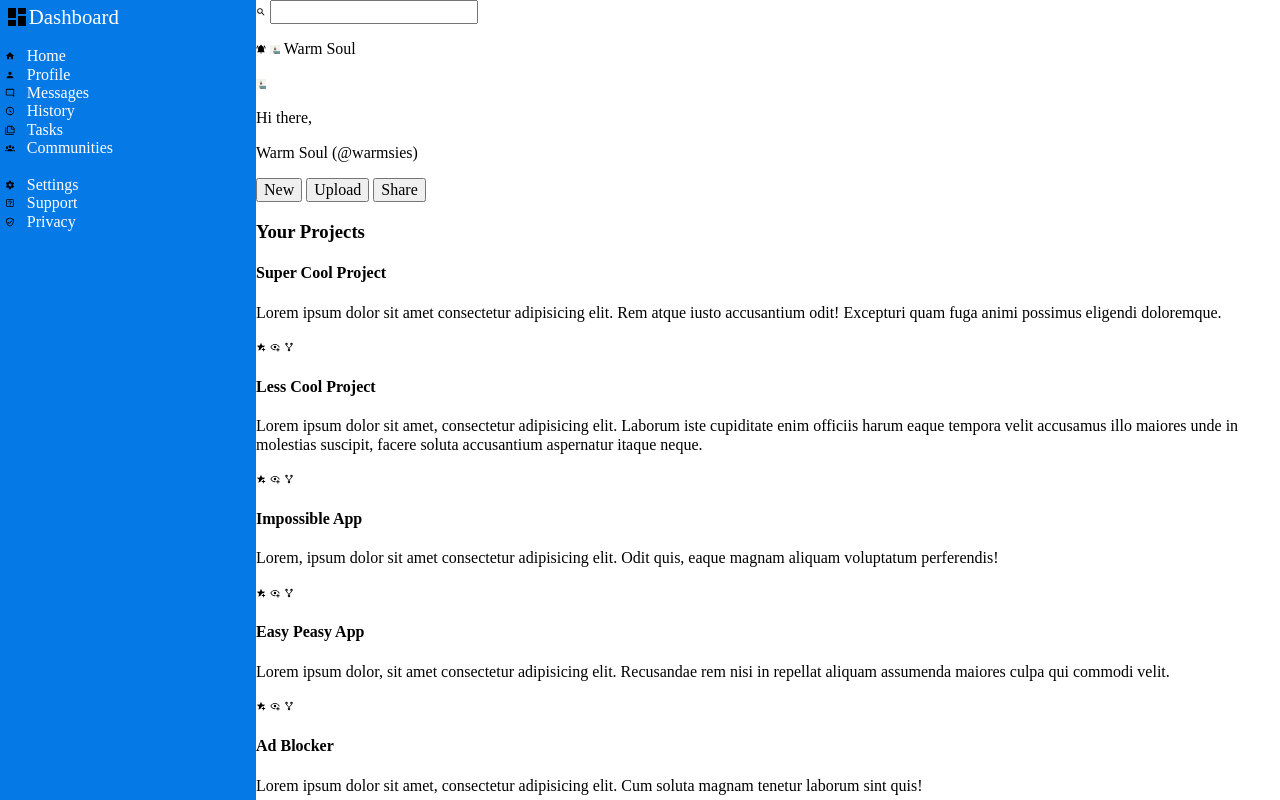
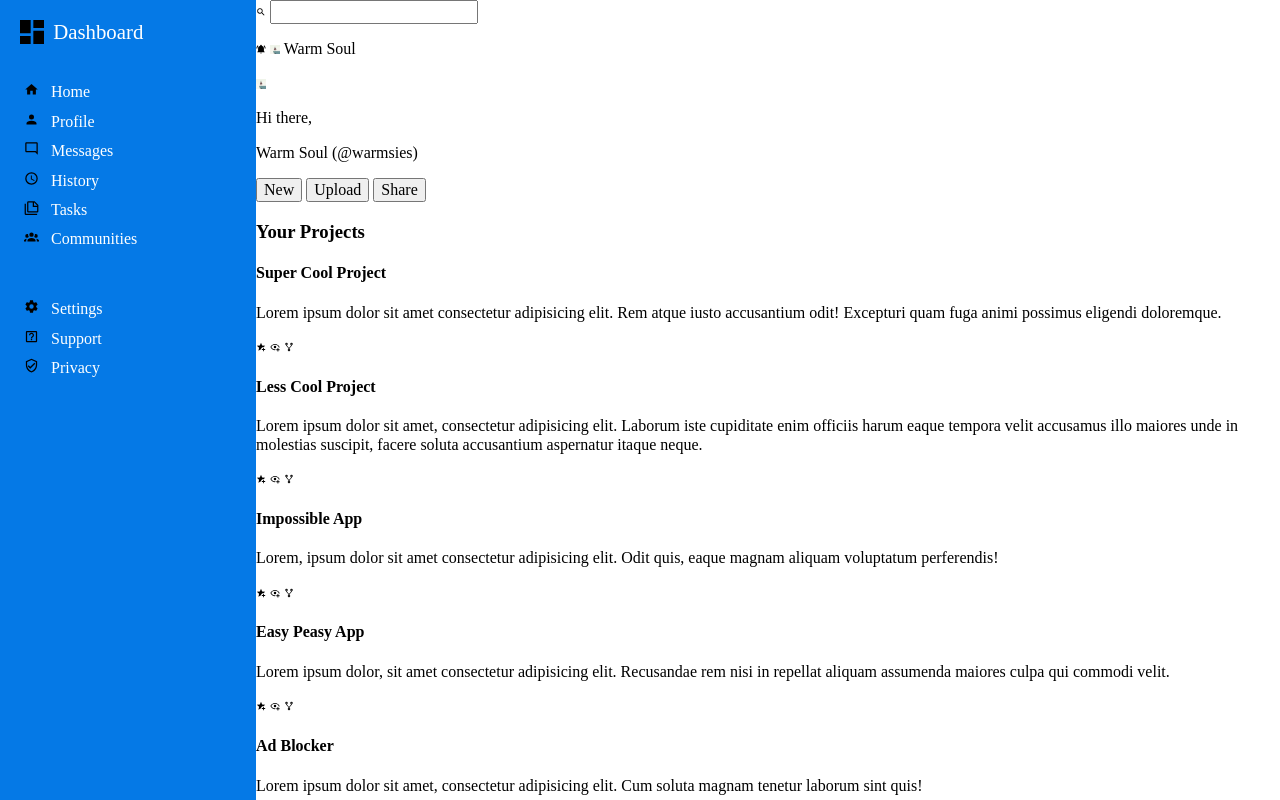
Before and after one commit to habbaszadegan/admin-dashboard, a website: page index.html in a window 1280 px wide. Shown: the top 800 px of the page. Drawn offline with Linux system fonts and the light colour scheme.

Commit message:
Finished sidebar layout. Changing icons in html
Changing icons in HTML to inline svg to manipulate colors

```diff
--- a/index.html
+++ b/index.html
@@ -10,7 +10,7 @@
 <body>
     <div class="entire-page">
         <div class="dashboard">
-            <div class="dashboard-title"><img src="./icons/dashboard.svg" alt="dashboard"> Dashboard</div>
+            <div class="dashboard-title"><img src="./icons/dashboard.svg" alt="dashboard">&nbsp;Dashboard</div>
             <br>
             <div class="dashboard-main">
                 <div><img src="./icons/home.svg" alt="home">&nbsp;&nbsp;&nbsp;Home</div>
--- a/styles.css
+++ b/styles.css
@@ -1,5 +1,6 @@
 .dashboard img{
-    width: 10px;
+    width: 15px;
+    fill: white;
 }
 
 .top-bar img {
@@ -18,21 +19,29 @@
 
 .entire-page {
     display: grid;
-    grid-template-columns: minmax(120px, 1fr) 4fr;
+    grid-template-columns: minmax(130px, 1fr) 4fr;
 }
 
 .dashboard {
     grid-row: 1 / 3;
     background-color: rgb(5, 121, 230);
     color: white;
-    padding: .3rem;
+    padding: 1rem;
 }
 
 .dashboard-title {
     font-size: 1.3rem;
     display: flex;
+    align-items: center;
 }
 
 .dashboard-title img {
-    width: 1.5rem;
+    width: 2rem;
 }
+
+.dashboard-title ~ div {
+    display: flex;
+    flex-direction: column;
+    gap: 10px;
+    padding: 1rem .5rem;
+}
```
